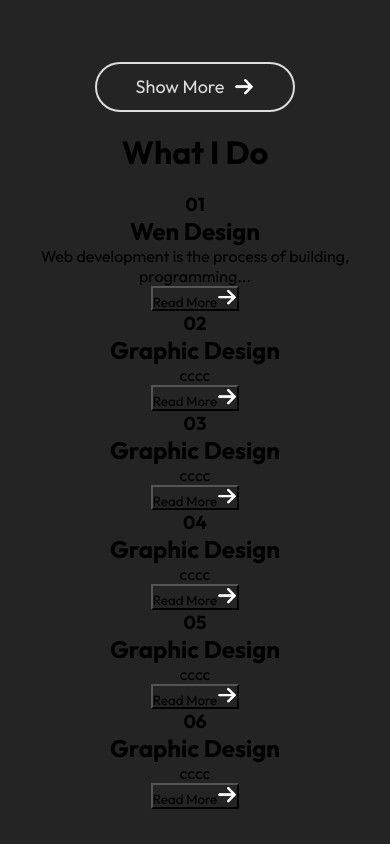
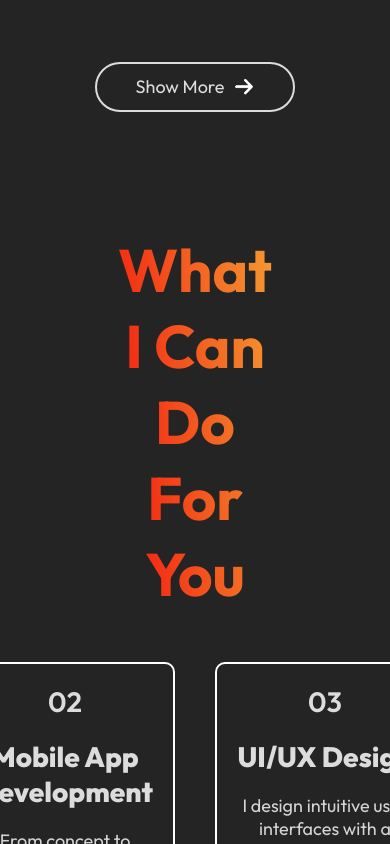
Before and after one commit to EssohCod/My_New_Portfolio, a React (Vite) app: page / in a window 390 px wide. Shown: the part 4300-5144 px from the top of the page. Before the commit the page ends 5109 px from the top, so only its background shows below. Built offline with nearby package versions, Linux system fonts and the light colour scheme.

Commit message:
Added Tablet Responsive screen to the Services Pages

```diff
--- a/src/assets/services_data.js
+++ b/src/assets/services_data.js
@@ -1,33 +1,43 @@
 const Services_Data = [
     {
         s_no: "01",
-        s_name: "Wen Design",
-        s_desc: "Web development is the process of building, programming..."
+        s_name: "Web Development",
+        s_desc: "I build responsive, high-performance websites and web apps using modern frameworks, ensuring speed, security, and seamless user experiences."
     },
     {
         s_no: "02",
-        s_name: "Graphic Design",
-        s_desc: "cccc",
+        s_name: "Mobile App Development",
+        s_desc: "From concept to launch, I develop cross-platform and native apps that are user-friendly, efficient, and optimized for performance.",
     },
     {
         s_no: "03",
-        s_name: "Graphic Design",
-        s_desc: "cccc",
+        s_name: "UI/UX Design",
+        s_desc: "I design intuitive user interfaces with a focus on user experience, ensuring that every screen is both beautiful and functional.",
     },
     {
         s_no: "04",
-        s_name: "Graphic Design",
-        s_desc: "cccc",
+        s_name: "API Development & Integration",
+        s_desc: "I create secure, scalable APIs and integrate third-party services to ensure smooth data flow and enhance system connectivity.",
     },
     {
         s_no: "05",
-        s_name: "Graphic Design",
-        s_desc: "cccc",
+        s_name: "IoT App Development",
+        s_desc: "I develop IoT-based apps that interact with smart devices, providing real-time data monitoring, control, and insights.",
     },
     {
         s_no: "06",
-        s_name: "Graphic Design",
-        s_desc: "cccc",
+        s_name: "AI & Automation Integration",
+        s_desc: "I implement AI-based features like chatbots and smart recommendations to streamline user experience and automate routine tasks.",
+    },
+    {
+        s_no: "07",
+        s_name: "E-commerce Development",
+        s_desc: "I develop custom e-commerce platforms with secure payment gateways, dynamic product management, and analytics to drive business growth.",
+    },
+    {
+        s_no: "08",
+        s_name: "Database Design & Management",
+        s_desc: "I design robust databases with optimized queries for scalable, efficient, and secure data storage and access across your systems.",
     },
 ]
 
--- a/src/components/MyWork/MyWork.css
+++ b/src/components/MyWork/MyWork.css
@@ -50,6 +50,7 @@
     cursor: pointer;
     transition: 0.4s all;
     background: transparent;
+    margin-bottom: 80px;
 }
 
 .show_more_btn button img {
--- a/src/components/Portfolio/Services.css
+++ b/src/components/Portfolio/Services.css
@@ -1,26 +1,117 @@
-.portfolio{
+.services{
     display: flex;
     flex-direction: column;
     align-items: center;
     justify-content: center;
-    gap: 80px;
-    margin: 80px 170px;
+    gap: 50px;
+    padding: 20px 170px;
+    color: #DCDCDC;
+}
+.services_title{
+    display: flex;
+    align-items: center;
+    justify-content: center;
+}
+.services_title h1{
+    font-size: 60px;
+    font-weight: 700;
+    background: linear-gradient(264deg, #f5e642 -57.09%, #f30c0c 106.28%);
+    background-clip: text;
+    -webkit-background-clip: text;
+    -webkit-text-fill-color: transparent;
+}
+.services_container{
+    display: grid;
+    grid-template-columns: repeat(4, 1fr);
+    align-items: stretch;
+    gap: 40px;
+    margin-bottom: 80px;
+}
+.services_format{
+    display: flex;
+    flex-direction: column;
+    justify-content: flex-start;
+    height: 90%;
+    min-height: 300px;
+    gap: 20px;
+    padding: 20px;
+    border-radius: 10px;
+    border: 2px solid #fff;
+    transition: 0.4s;
+    cursor: pointer;
+}
+.services_format h3{
+    font-size: 28px;
+    font-weight: 600;
+}
+.services_format h2{
+    font-size: 28px;
+    font-weight: 800;
+    /* background: linear-gradient(270deg, #f5e642 20%, #f30c0c 100%); */
+    /* background-clip: text; */
+    /* -webkit-background-clip: text; */
+    /* -webkit-text-fill-color: transparent; */
+}
+.services_format p{
+    color: #d4d4d4;
+    font-size: 18px;
+    /* max-width: 200px; */
+    text-align: center;
+    /* line-height: 40px; */
+}
+.services_readmore{
+    display: flex;
+    gap: 20px;
+    align-items: center;
+    justify-content: center;
+    margin-top: auto;
+}
+.services_readmore button{
+    display: flex;
+    align-items: center;
+    justify-content: center;
+    gap: 10px;
+    width: 146px;
+    height: 40px;
+    border-radius: 6px;
+    border: none;
+    color: #DCDCDC;
+    font-size: 18px;
+    font-family: "Outfit", sans-serif;
+    cursor: pointer;
+    transition: 0.4s all;
+    background: linear-gradient(198deg, #f5e642 0%, #f30c0c 100.33%);
+}
+.services_readmore img{
+    width: 14px;
+    background: transparent;
+}
+.services_format:hover{
+    border: 2px solid #f3a20c;
+    /* background-image: linear-gradient(45deg, #3f0028, #582300); */
+    transform: scale(1.05);
+    transition: 0.4s;
+}
+.services_readmore button:hover{
+    transform: scaleX(1.01);
 }
 
 
 
-
-
-
-
-
-
-
-
-
-
-
-.services_readmore img{
-    width: 20px;
-    color: #fff;
+@media (min-width: 768px) and (max-width: 991px) {
+    .services_title{
+        align-items: center;
+        justify-content: center;
+    }
+    .services_title h1{
+        font-size: 40px;
+        font-weight: 700;
+    }
+    .services_container{
+        display: grid;
+        grid-template-columns: repeat(2, 1fr);
+        align-items: stretch;
+        gap: 20px;
+        margin-bottom: 80px;
+    }
 }
--- a/src/components/Portfolio/Services.jsx
+++ b/src/components/Portfolio/Services.jsx
@@ -7,8 +7,8 @@ const Portfolio = () => {
   return (
     <div id='services' className='services'>
       <div className="services_title">
-        <h1>What I Do</h1>
-        <img src="" alt="" />
+        <h1>What I Can Do For You</h1>
+        {/* <img src="" alt="" /> */}
       </div>
 
       <div className="services_container">
```
